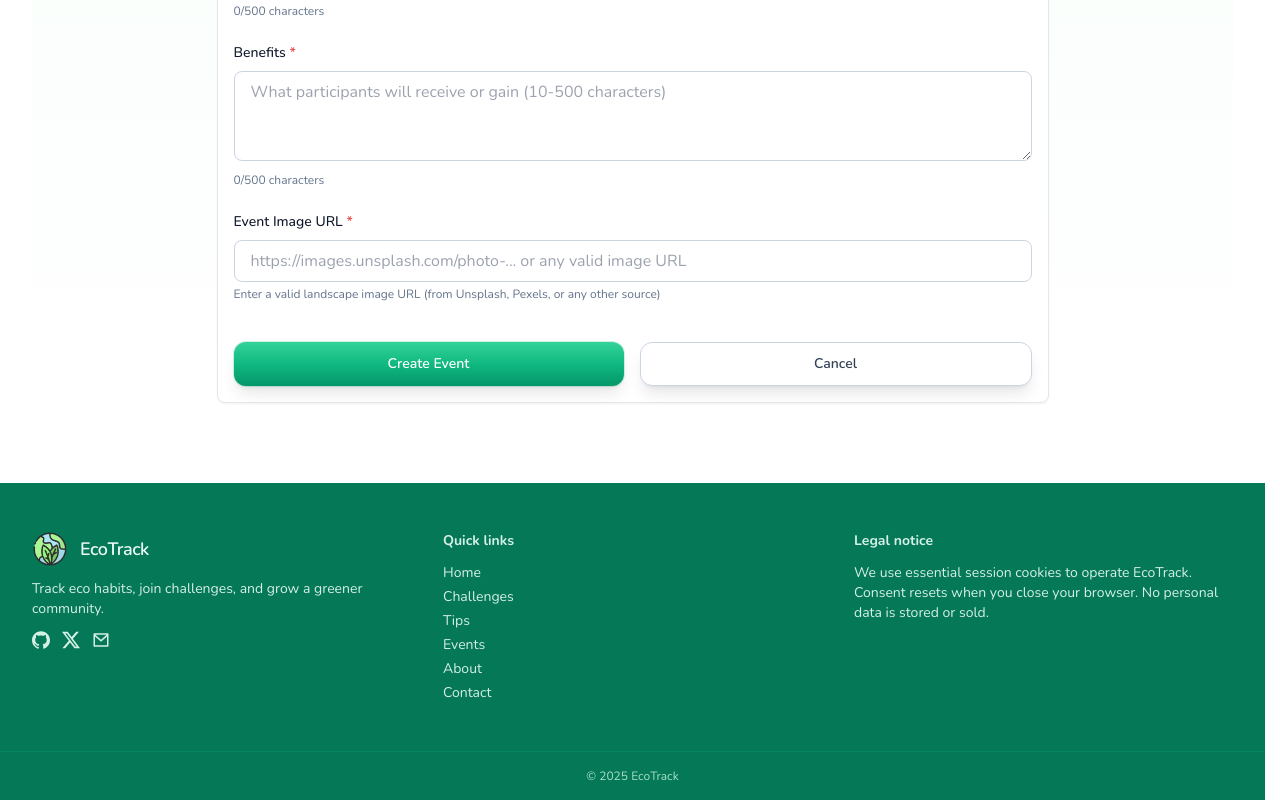
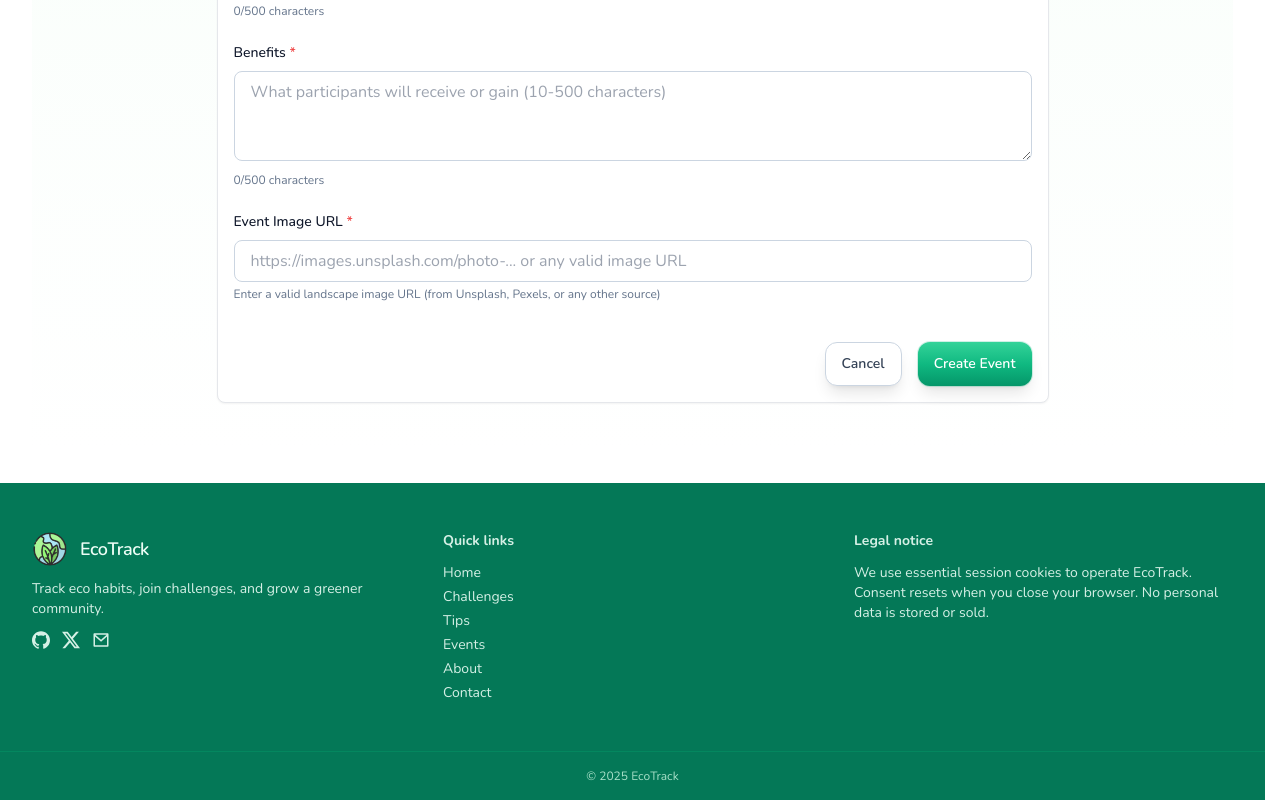
Before and after one commit to iamOmarFaruk/EcoTrack-Front, a React (Vite) app: page /events/add in a window 1280 px wide. Shown: the part 1192-1992 px from the top of the page. Built offline with nearby package versions, Linux system fonts and the light colour scheme; no server answers; sample sign-in values are in the browser's storage.

Commit message:
fix button size

```diff
--- a/src/pages/AddEvent.jsx
+++ b/src/pages/AddEvent.jsx
@@ -428,22 +428,21 @@ export default function AddEvent() {
               </div>
 
               {/* Form Actions */}
-              <div className="flex gap-4 pt-4">
-                <Button
-                  type="submit"
-                  disabled={isSubmitting}
-                  className="flex-1 bg-green-600 hover:bg-green-700"
-                >
-                  {isSubmitting ? 'Creating Event...' : 'Create Event'}
-                </Button>
+              <div className="flex gap-4 pt-4 justify-end">
                 <Button
                   type="button"
                   variant="outline"
                   onClick={handleCancel}
                   disabled={isSubmitting}
-                  className="flex-1"
                 >
                   Cancel
+                </Button>
+                <Button
+                  type="submit"
+                  disabled={isSubmitting}
+                  className="bg-green-600 hover:bg-green-700"
+                >
+                  {isSubmitting ? 'Creating Event...' : 'Create Event'}
                 </Button>
               </div>
             </form>
```
